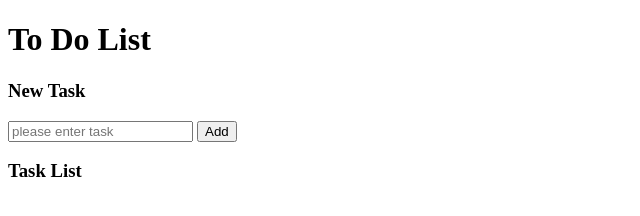
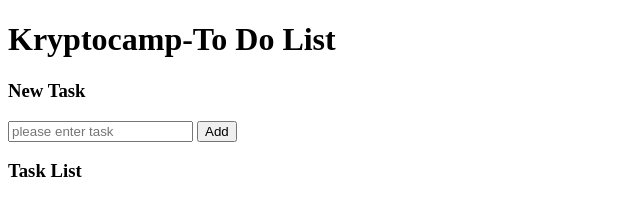
Before and after one commit to CT77777/Kryptocamp-W1-to-do-list, a plain HTML site: page index.html in a window 1280 px wide. Shown: the whole page, without its empty margins (0-640 px from the left). Drawn offline with Linux system fonts and the light colour scheme.

Commit message:
update title

```diff
--- a/index.html
+++ b/index.html
@@ -10,7 +10,7 @@
 
 <body>
     <!--HTML DOM-->
-    <h1>To Do List</h1>
+    <h1>Kryptocamp-To Do List</h1>
     <div class="container">
         <div id="task">
             <h3>New Task</h3>
```
